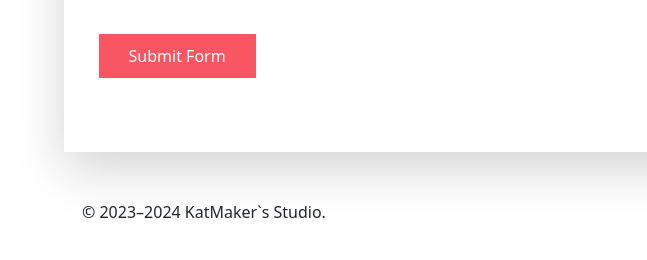
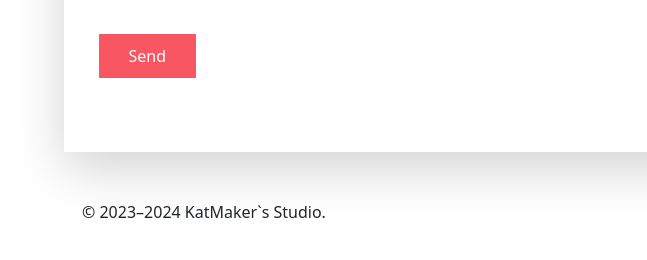
Before and after one commit to Bilkev/KatMaker-s-Studio-, a plain HTML site: page contact.html in a window 1280 px wide. Shown: the part 400-660 px from the top of the page, 0-647 px from the left. Drawn offline with nearby package versions, Linux system fonts and the light colour scheme.

Commit message:
Add files via upload

```diff
--- a/contact.html
+++ b/contact.html
@@ -108,7 +108,7 @@
             <!-- Message Textarea with Placeholder -->
             <textarea name="message" required placeholder="Your message"></textarea>
             <div class="h-captcha" data-captcha="true"></div>
-            <button type="submit" class="btn">Submit Form</button>
+            <button type="submit" class="btn">Send</button>
           </form>
 
 
```
